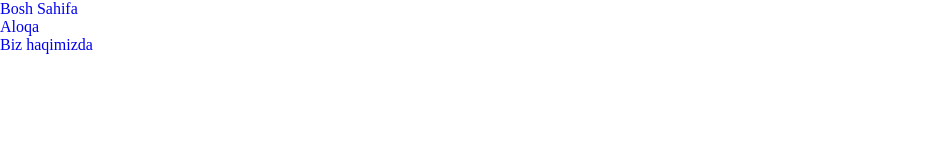
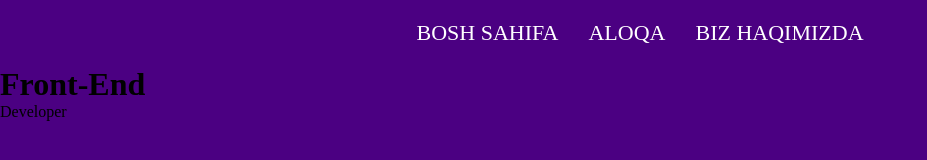
Before and after one commit to ITLIVEACADEMY/Test1400, a plain HTML site: page index.html in a window 1280 px wide. Shown: the whole page, without its empty margins (0-927 px from the left). Drawn offline with Linux system fonts and the light colour scheme.

Commit message:
add style

```diff
--- a/index.html
+++ b/index.html
@@ -11,11 +11,17 @@
 
     <header class="header">
         <div class="nav">
+
             <ul class="list">
                 <li class="item"><a href="#!" class="link">Bosh Sahifa</a></li>
                 <li class="item"><a href="#!" class="link">Aloqa </a></li>
                 <li class="item"><a href="#!" class="link">Biz haqimizda </a></li>
             </ul>
+        </div>
+
+        <div class="header__content">
+            <h1 class="header__title">Front-End</h1>
+            <p class="header__text">Developer</p>
         </div>
     </header>
 
--- a/style.css
+++ b/style.css
@@ -10,3 +10,26 @@ a {
 ul {
     list-style: none;
 }
+
+.header {
+   height: 100vh;
+   background: indigo;
+}
+.nav {
+    width: 1200px;
+    margin: auto;
+    display: flex;
+    justify-content: center;
+    padding: 20px 0;
+}
+.list {
+    display: flex;
+    column-gap: 30px;
+
+}
+
+.link {
+    color: #fff;
+    font-size: 22px;
+    text-transform: uppercase;
+}
```
